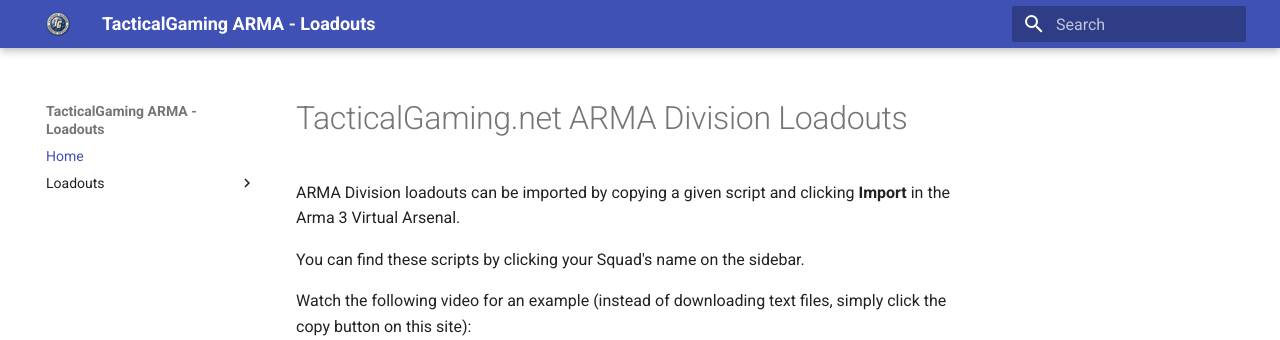
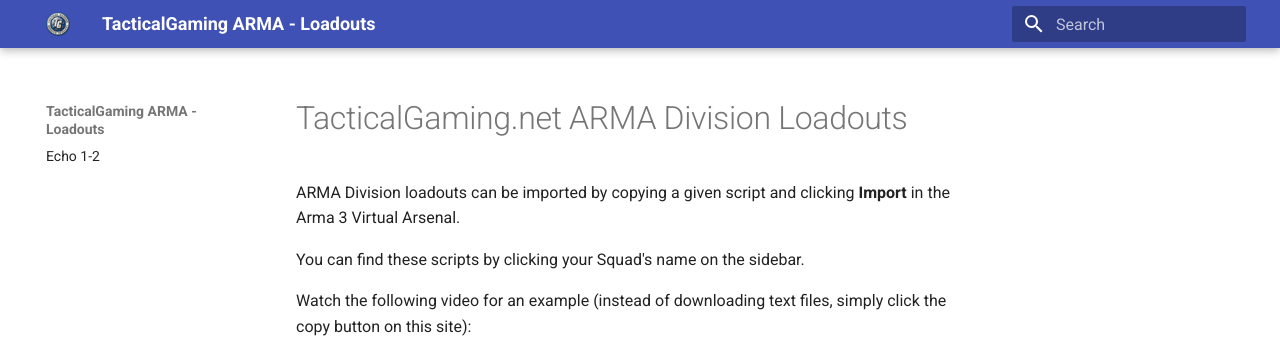
Before and after one commit to TacticalGaming-net/ARMA-Loadouts, an MkDocs documentation site: the page built from docs/index.md, in a window 1280 px wide. Shown: the top 340 px of the page. Built offline with MkDocs 1.6.1 and Material for MkDocs 9.7.7, drawn with Linux system fonts in a browser that asks for light colours; some of the changed lines change nothing that is shown.

Commit message:
Update sidebar navigation

```diff
--- a/mkdocs.yml
+++ b/mkdocs.yml
@@ -4,9 +4,7 @@
 site_url: https://tacticalgaming-net.github.io/arma-loadouts/
 
 nav:
-- Home: index.md
-- Loadouts:
-  - Echo 1-2: loadouts/echo.md
+- Echo 1-2: loadouts/echo.md
 
 markdown_extensions:
 - pymdownx.details
```
